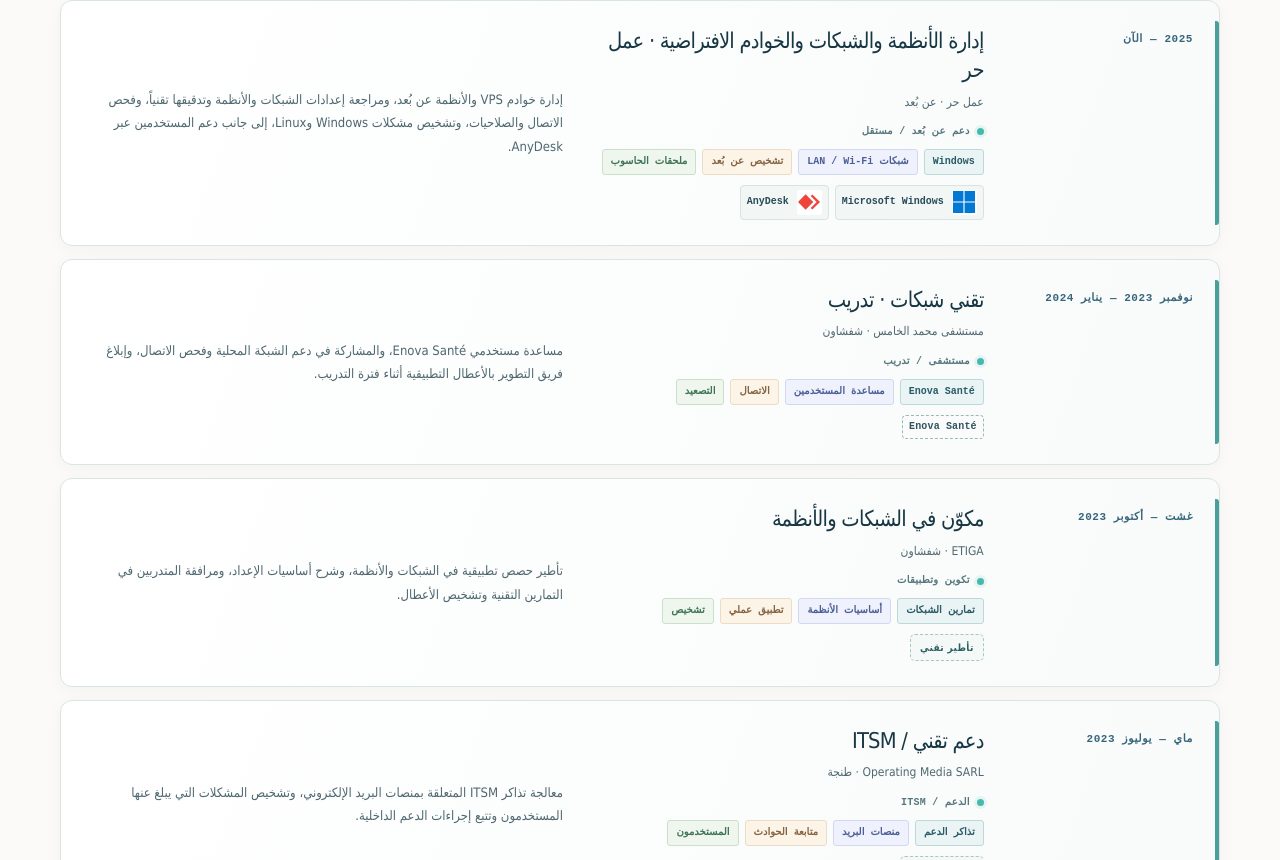
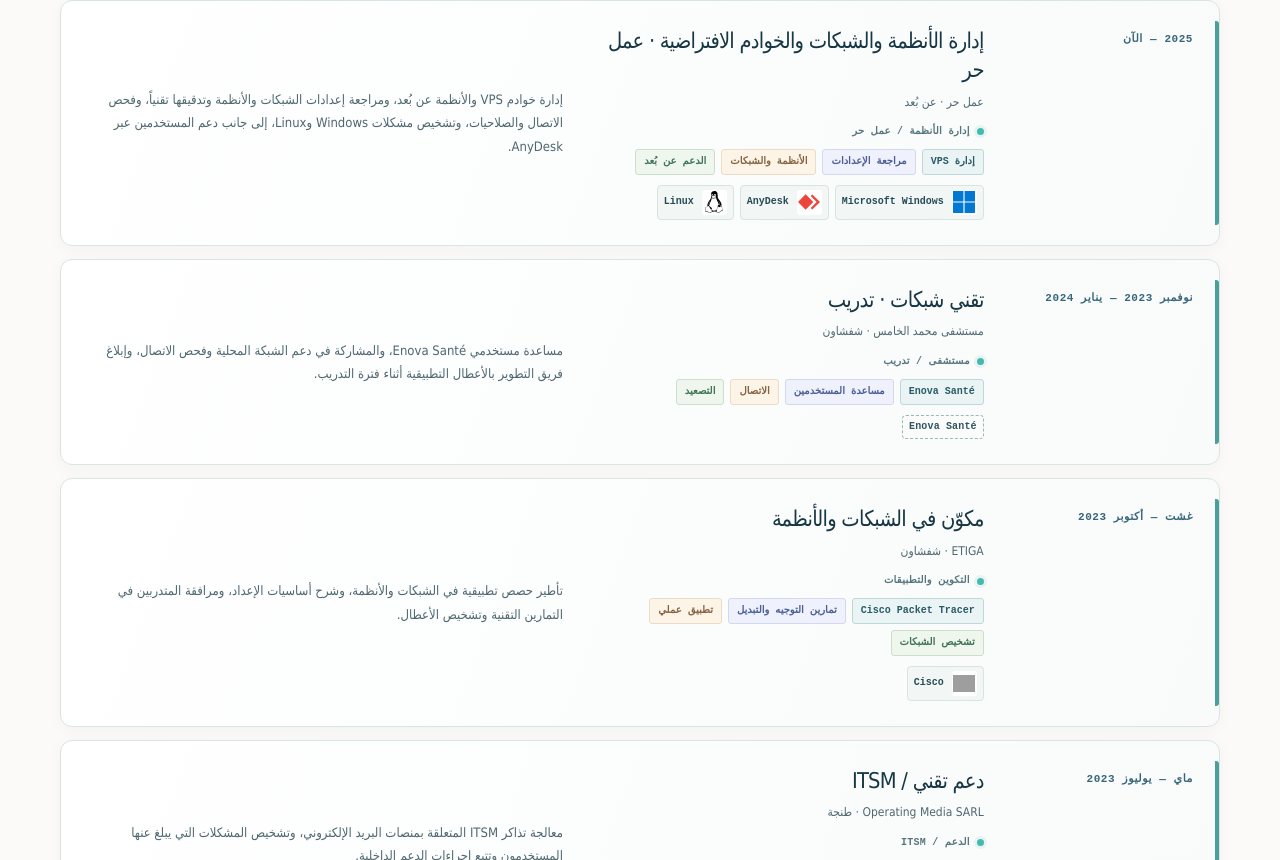
Before and after one commit to tahazitan/taha-zitane-portfolio, a Next.js app: page /ar/ in a window 1280 px wide. Shown: the part 2400-3260 px from the top of the page. Built offline with nearby package versions, Linux system fonts and the light colour scheme; grey boxes are pictures that could not be loaded.

Commit message:
Align multilingual experience technology badges with actual roles, Packet Tracer, VPS and ITSM

```diff
--- a/src/components/ExperienceProof.tsx
+++ b/src/components/ExperienceProof.tsx
@@ -1,30 +1,29 @@
 import type {Locale} from "@/data/content";
 import TechnologyMarks from "./TechnologyMarks";
-import {ClipboardCheck,Shield,Router,Headphones,TicketCheck,GraduationCap} from "lucide-react";
 type RecordProof={scope:string;keywords:string[];technologies:string[];kind:string};
 const en:RecordProof[]=[
- {scope:"REMOTE SUPPORT / FREELANCE",kind:"USER OPERATIONS",keywords:["Windows support","LAN / Wi-Fi","Remote diagnosis","Peripherals"],technologies:["Windows","AnyDesk"],},
+ {scope:"SYSTEMS & NETWORKS / FREELANCE",kind:"VPS & CONFIGURATION",keywords:["VPS administration","Configuration review","Systems & networks","Remote support"],technologies:["Windows","Linux","AnyDesk"],},
  {scope:"HOSPITAL / INTERNSHIP",kind:"APPLICATION & LAN",keywords:["Enova Santé","User guidance","Connectivity","Escalation"],technologies:["Enova Santé"]},
- {scope:"TRAINING / PRACTICAL LABS",kind:"KNOWLEDGE TRANSFER",keywords:["Networking labs","Systems basics","Hands-on exercises","Troubleshooting"],technologies:[]},
- {scope:"IT SUPPORT / ITSM",kind:"INCIDENT WORKFLOW",keywords:["Ticket triage","Emailing platforms","Incident follow-up","User support"],technologies:[]},
+ {scope:"TRAINING / PRACTICAL LABS",kind:"PACKET TRACER / TEACHING",keywords:["Cisco Packet Tracer","Routing & switching","Practical labs","Troubleshooting"],technologies:["Cisco Packet Tracer"]},
+ {scope:"IT SUPPORT / ITSM",kind:"TICKETING WORKFLOW",keywords:["Ticket triage","Emailing platforms","Incident tracking","User support"],technologies:[]},
  {scope:"PHYSICAL SERVERS / INTERNSHIP",kind:"SYSTEMS & NETWORKS",keywords:["Windows Server","AD DS","DNS","File shares","LAN support"],technologies:["Windows Server","Cisco"]},
- {scope:"PUBLIC SECTOR / INTERNSHIP",kind:"ENDPOINT SUPPORT",keywords:["Workstations","Printer diagnosis","Software setup"],technologies:[]}
+ {scope:"PUBLIC SECTOR / INTERNSHIP",kind:"ENDPOINT SUPPORT",keywords:["Workstations","Printer diagnosis","Software setup"],technologies:["Windows"]}
 ];
 const fr:RecordProof[]=[
- {scope:"SUPPORT À DISTANCE / FREELANCE",kind:"SUPPORT UTILISATEUR",keywords:["Support Windows","LAN / Wi-Fi","Diagnostic distant","Périphériques"],technologies:["Windows","AnyDesk"]},
+ {scope:"ADMINISTRATION / FREELANCE",kind:"VPS & CONFIGURATION",keywords:["Administration VPS","Revue de configurations","Systèmes & réseaux","Support distant"],technologies:["Windows","Linux","AnyDesk"]},
  {scope:"HÔPITAL / STAGE",kind:"APPLICATION & LAN",keywords:["Enova Santé","Aide utilisateurs","Connectivité","Escalade"],technologies:["Enova Santé"]},
- {scope:"FORMATION / TP",kind:"TRANSMISSION",keywords:["TP réseaux","Bases systèmes","Exercices pratiques","Diagnostic"],technologies:[]},
- {scope:"SUPPORT IT / ITSM",kind:"TRAITEMENT D'INCIDENTS",keywords:["Qualification tickets","Emailing","Suivi d’incident","Support"],technologies:[]},
+ {scope:"FORMATION / TP",kind:"PACKET TRACER / TP",keywords:["Cisco Packet Tracer","Routage & commutation","Exercices pratiques","Diagnostic"],technologies:["Cisco Packet Tracer"]},
+ {scope:"SUPPORT IT / ITSM",kind:"GESTION DE TICKETS",keywords:["Ticketing ITSM","Plateformes e-mail","Qualification","Suivi d’incident"],technologies:[]},
  {scope:"SERVEURS PHYSIQUES / STAGE",kind:"SYSTÈMES & RÉSEAUX",keywords:["Windows Server","AD DS","DNS","Partages","Support LAN"],technologies:["Windows Server","Cisco"]},
- {scope:"COLLECTIVITÉ / STAGE",kind:"SUPPORT POSTES",keywords:["Postes clients","Imprimantes","Installation logiciels"],technologies:[]}
+ {scope:"COLLECTIVITÉ / STAGE",kind:"SUPPORT POSTES",keywords:["Postes clients","Diagnostic imprimantes","Installation logiciels"],technologies:["Windows"]}
 ];
 const ar:RecordProof[]=[
- {scope:"دعم عن بُعد / مستقل",kind:"دعم المستخدمين",keywords:["Windows","شبكات LAN / Wi-Fi","تشخيص عن بُعد","ملحقات الحاسوب"],technologies:["Windows","AnyDesk"]},
+ {scope:"إدارة الأنظمة / عمل حر",kind:"خوادم وإعدادات",keywords:["إدارة VPS","مراجعة الإعدادات","الأنظمة والشبكات","الدعم عن بُعد"],technologies:["Windows","Linux","AnyDesk"]},
  {scope:"مستشفى / تدريب",kind:"دعم التطبيقات والشبكة",keywords:["Enova Santé","مساعدة المستخدمين","الاتصال","التصعيد"],technologies:["Enova Santé"]},
- {scope:"تكوين وتطبيقات",kind:"تأطير تقني",keywords:["تمارين الشبكات","أساسيات الأنظمة","تطبيق عملي","تشخيص"],technologies:[]},
- {scope:"الدعم / ITSM",kind:"تدبير الحوادث",keywords:["تذاكر الدعم","منصات البريد","متابعة الحوادث","المستخدمون"],technologies:[]},
+ {scope:"التكوين والتطبيقات",kind:"PACKET TRACER",keywords:["Cisco Packet Tracer","تمارين التوجيه والتبديل","تطبيق عملي","تشخيص الشبكات"],technologies:["Cisco Packet Tracer"]},
+ {scope:"الدعم / ITSM",kind:"إدارة التذاكر",keywords:["نظام Ticketing","منصات البريد","تصنيف الحوادث","متابعة الحلول"],technologies:[]},
  {scope:"خوادم فعلية / تدريب",kind:"أنظمة وشبكات",keywords:["Windows Server","AD DS","DNS","مشاركة الملفات","LAN"],technologies:["Windows Server","Cisco"]},
- {scope:"مرفق عمومي / تدريب",kind:"صيانة الحواسيب",keywords:["الحواسيب","الطابعات","البرامج"],technologies:[]}
+ {scope:"مرفق عمومي / تدريب",kind:"صيانة الحواسيب",keywords:["الحواسيب","تشخيص الطابعات","تثبيت البرامج"],technologies:["Windows"]}
 ];
 export default function ExperienceProof({index,locale}:{index:number;locale:Locale}){
  const e=({en,fr,ar} as const)[locale][index];if(!e)return null;
```
